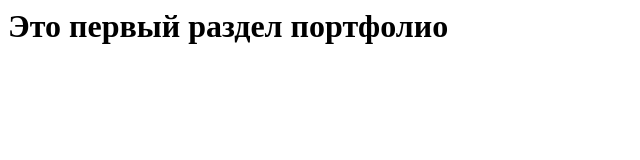
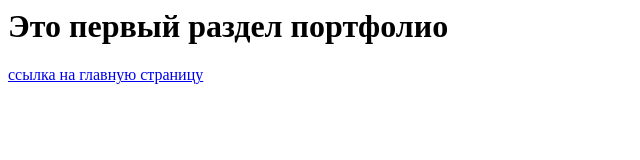
Before and after one commit to student01102020/first, a plain HTML site: page index.html in a window 1280 px wide. Shown: the whole page, without its empty margins (0-640 px from the left). Drawn offline with Linux system fonts and the light colour scheme.

Commit message:
Update index.html

```diff
--- a/index.html
+++ b/index.html
@@ -1 +1,2 @@
 <h1>Это первый раздел портфолио</h1>
+<a href="/first">ссылка на главную страницу</a>
```
